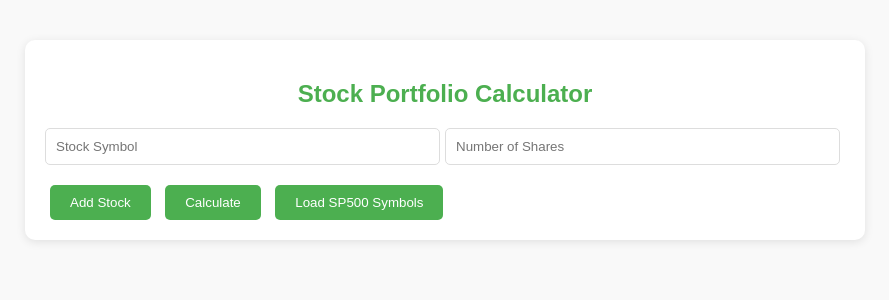
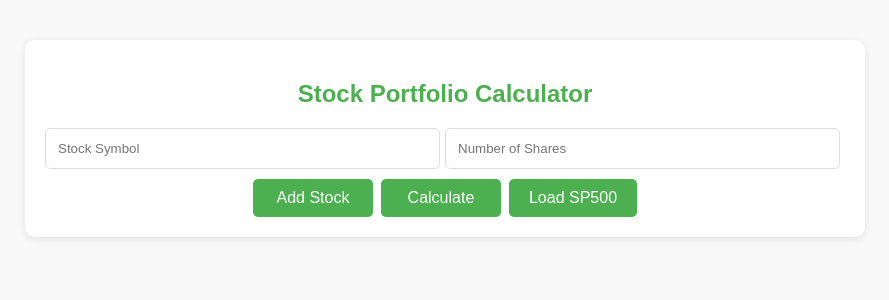
Before and after one commit to EOHare1/StockPortfolioCalculator, a Flask app: page / in a window 1280 px wide. Shown: the top 300 px of the page, without its empty margins (195-1084 px from the left). Run offline with Flask 3, Linux system fonts and the light colour scheme.

Commit message:
Updated index.html for enhanced display

```diff
--- a/templates/index.html
+++ b/templates/index.html
@@ -39,25 +40,65 @@
 
         .form-row {
             display: flex;
+            flex-direction: column;
             margin-bottom: 10px;
         }
 
+        @media (min-width: 768px) {
+            .form-row {
+                flex-direction: row;
+            }
+
+            .container {
+                padding: 20px;
+                margin: 40px auto;
+            }
+        }
+
         input[type="text"] {
-            padding: 10px;
+            padding: 12px;
             flex: 1;
-            margin-right: 5px;
+            margin-bottom: 8px;
             border: 1px solid var(--border-color);
             border-radius: 5px;
+            width: 100%;
+            box-sizing: border-box;
+        }
+
+        @media (min-width: 768px) {
+            input[type="text"] {
+                margin-right: 5px;
+                margin-bottom: 0;
+                width: auto;
+            }
+        }
+
+        .button-group {
+            display: flex;
+            flex-wrap: wrap;
+            gap: 8px;
+            justify-content: center;
         }
 
         button {
-            padding: 10px 20px;
+            padding: 12px 15px;
             background-color: var(--primary-color);
             color: white;
             border: none;
             border-radius: 5px;
             cursor: pointer;
-            margin: 10px 5px 0;
+            flex: 1;
+            min-width: 120px;
+            max-width: 200px;
+            font-size: 14px;
+        }
+
+        @media (min-width: 768px) {
+            button {
+                flex: 0 0 auto;
+                font-size: 16px;
+                padding: 10px 20px;
+            }
         }
 
         button:hover {
@@ -191,10 +273,10 @@
                     <input type="text" name="shares[]" placeholder="Number of Shares" required>
                 </div>
             </div>
-            <div>
+            <div class="button-group">
                 <button type="button" onclick="addStock()">Add Stock</button>
                 <button type="submit">Calculate</button>
-                <button type="button" onclick="loadSP500()">Load SP500 Symbols</button>
+                <button type="button" onclick="loadSP500()">Load SP500</button>
             </div>
         </form>
 
@@ -333,9 +419,6 @@
                         // Create a dropdown for selecting symbols
                         const symbolsSelect = document.createElement('select');
                         symbolsSelect.id = 'sp500Symbols';
-                        symbolsSelect.style.padding = '10px';
-                        symbolsSelect.style.margin = '10px 0';
-                        symbolsSelect.style.width = '100%';
 
                         // Add placeholder
                         const placeholder = document.createElement('option');
@@ -353,7 +436,7 @@
                         });
 
                         // Add dropdown to page
-                        document.querySelector('.container').insertAdjacentElement('afterbegin', symbolsSelect);
+                        document.querySelector('form').insertAdjacentElement('afterbegin', symbolsSelect);
 
                         // Add event listener to add selected symbol
                         symbolsSelect.addEventListener('change', function() {
@@ -404,23 +487,35 @@
         document.addEventListener('DOMContentLoaded', function() {
             renderPieChart({{ industry_breakdown|tojson|safe }});
             renderPerformanceChart({{ chart_data|tojson|safe }});
+
+            // Adjust canvas size when window is resized
+            window.addEventListener('resize', function() {
+                renderPieChart({{ industry_breakdown|tojson|safe }});
+                renderPerformanceChart({{ chart_data|tojson|safe }});
+            });
         });
         {% endif %}
 
         function renderPieChart(data) {
             const canvas = document.getElementById('industryChart');
+            if (!canvas) return;
+
             const ctx = canvas.getContext('2d');
             const legend = document.getElementById('industryLegend');
 
             // Clear existing content
             legend.innerHTML = '';
 
-            // Set canvas dimensions
-            canvas.width = canvas.clientWidth * 2;
-            canvas.height = canvas.clientHeight * 2;
-            const radius = Math.min(canvas.width, canvas.height) / 4;
-            const centerX = canvas.width / 2;
-            const centerY = canvas.height / 2;
+            // Set canvas dimensions based on device pixel ratio
+            const dpr = window.devicePixelRatio || 1;
+            const rect = canvas.getBoundingClientRect();
+            canvas.width = rect.width * dpr;
+            canvas.height = rect.height * dpr;
+            ctx.scale(dpr, dpr);
+
+            const radius = Math.min(rect.width, rect.height) / 3;
+            const centerX = rect.width / 2;
+            const centerY = rect.height / 2;
 
             // Extract data
             const industries = Object.keys(data);
@@ -444,11 +539,6 @@
                 ctx.closePath();
                 ctx.fill();
 
-                // Draw label
-                const middleAngle = startAngle + sliceAngle / 2;
-                const labelX = centerX + Math.cos(middleAngle) * (radius * 0.7);
-                const labelY = centerY + Math.sin(middleAngle) * (radius * 0.7);
-
                 // Add to legend
                 const legendItem = document.createElement('li');
                 legendItem.innerHTML = `
@@ -469,16 +559,26 @@
 
             const ctx = canvas.getContext('2d');
 
-            // Set canvas dimensions
-            canvas.width = canvas.clientWidth * 2;
-            canvas.height = canvas.clientHeight * 2;
+            // Set canvas dimensions based on device pixel ratio
+            const dpr = window.devicePixelRatio || 1;
+            const rect = canvas.getBoundingClientRect();
+            canvas.width = rect.width * dpr;
+            canvas.height = rect.height * dpr;
+            ctx.scale(dpr, dpr);
 
-            // Calculate chart area
+            // Calculate chart area with responsive margins
+            const margin = {
+                left: rect.width * 0.15,
+                right: rect.width * 0.05,
+                top: rect.height * 0.15,
+                bottom: rect.height * 0.2
+            };
+
             const chartArea = {
-                left: 60,
-                top: 20,
-                right: canvas.width - 20,
-                bottom: canvas.height - 40
+                left: margin.left,
+                top: margin.top,
+                right: rect.width - margin.right,
+                bottom: rect.height - margin.bottom
             };
 
             const chartWidth = chartArea.right - chartArea.left;
@@ -511,17 +611,22 @@
             ctx.lineTo(chartArea.right, chartArea.bottom);
             ctx.stroke();
 
+            // Calculate font size based on device width
+            const baseFontSize = rect.width < 500 ? 10 : 12;
+
             // Draw labels
             ctx.fillStyle = '#333';
-            ctx.font = '12px Arial';
+            ctx.font = `${baseFontSize}px Arial`;
             ctx.textAlign = 'center';
 
-            // Draw X-axis labels (dates)
+            // Draw X-axis labels (dates) - adaptive for mobile
             const xStep = chartWidth / (data.labels.length - 1);
+            const skipFactor = Math.ceil(data.labels.length / (rect.width < 500 ? 5 : 10));
+
             data.labels.forEach((label, i) => {
-                if (i % Math.ceil(data.labels.length / 10) === 0 || i === data.labels.length - 1) {
+                if (i % skipFactor === 0 || i === data.labels.length - 1) {
                     const x = chartArea.left + i * xStep;
-                    ctx.fillText(label, x, chartArea.bottom + 15);
+                    ctx.fillText(label, x, chartArea.bottom + baseFontSize + 5);
                 }
             });
 
@@ -531,7 +636,7 @@
                 const y = chartArea.bottom - i * yStep;
                 const value = minValue + (i / 5) * (maxValue - minValue);
                 ctx.textAlign = 'right';
-                ctx.fillText('$' + value.toFixed(2), chartArea.left - 10, y + 4);
+                ctx.fillText('$' + value.toFixed(2), chartArea.left - 5, y + 4);
 
                 // Draw grid line
                 ctx.strokeStyle = '#ddd';
@@ -557,7 +662,7 @@
                 if (points.length > 0) {
                     // Draw line
                     ctx.strokeStyle = dataset.borderColor;
-                    ctx.lineWidth = 2;
+                    ctx.lineWidth = rect.width < 500 ? 1.5 : 2;
                     ctx.beginPath();
                     ctx.moveTo(points[0].x, points[0].y);
 
@@ -568,32 +673,40 @@
                     ctx.stroke();
 
                     // Draw points
+                    const pointRadius = rect.width < 500 ? 2 : 3;
                     points.forEach(point => {
                         ctx.fillStyle = dataset.borderColor;
                         ctx.beginPath();
-                        ctx.arc(point.x, point.y, 3, 0, Math.PI * 2);
+                        ctx.arc(point.x, point.y, pointRadius, 0, Math.PI * 2);
                         ctx.fill();
                     });
                 }
             });
 
-            // Draw legend
-            const legendY = chartArea.top + 10;
-            let legendX = chartArea.left + 10;
+            // Draw legend - more compact for mobile
+            const legendY = chartArea.top / 2;
+            let legendX = rect.width / 2 - 100;
+
+            // Center and adjust legend based on screen size
+            if (rect.width < 500) {
+                legendX = chartArea.left;
+                ctx.font = `${baseFontSize - 1}px Arial`;
+            }
 
             data.datasets.forEach((dataset, i) => {
                 const textWidth = ctx.measureText(dataset.label).width;
+                const boxSize = rect.width < 500 ? 8 : 10;
 
                 // Draw color box
                 ctx.fillStyle = dataset.borderColor;
-                ctx.fillRect(legendX, legendY - 8, 10, 10);
+                ctx.fillRect(legendX, legendY - boxSize + 2, boxSize, boxSize);
 
                 // Draw label
                 ctx.fillStyle = '#333';
                 ctx.textAlign = 'left';
-                ctx.fillText(dataset.label, legendX + 15, legendY);
+                ctx.fillText(dataset.label, legendX + boxSize + 5, legendY);
 
-                legendX += textWidth + 40;
+                legendX += textWidth + boxSize + 20;
             });
         }
     </script>
```
Also changed, not shown: other parts of templates/index.html (+59 -13 lines). Lines whose indentation alone changed are shown as unchanged.
